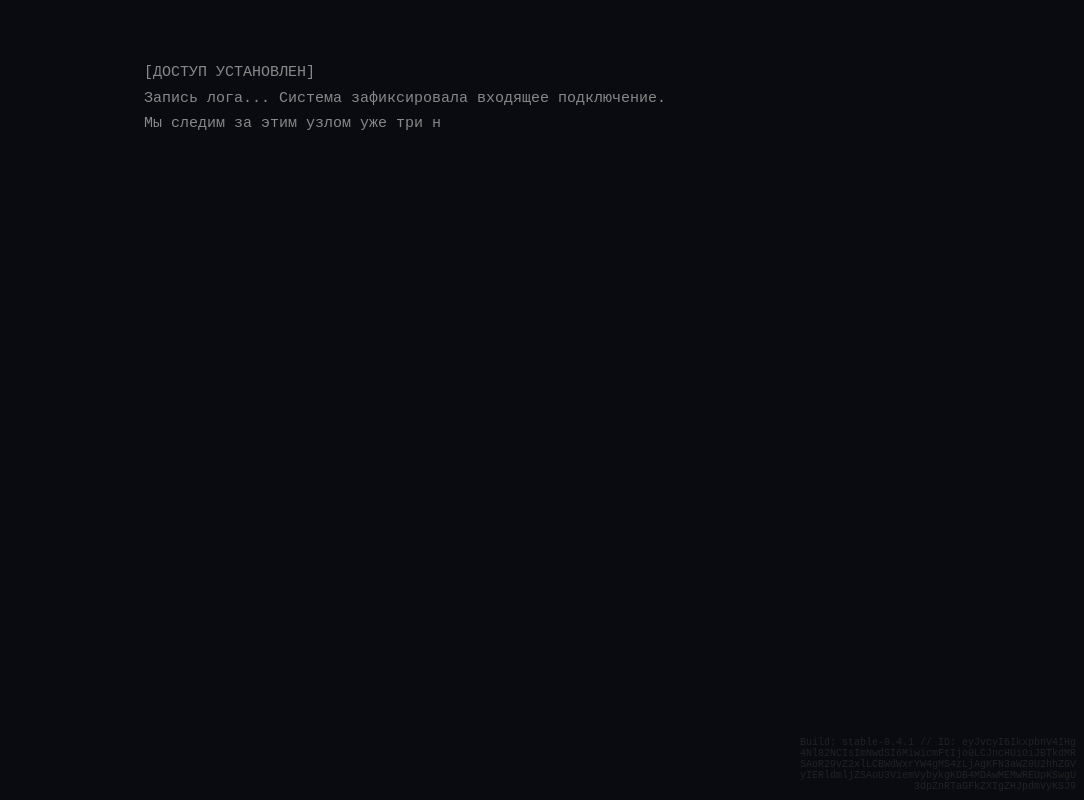
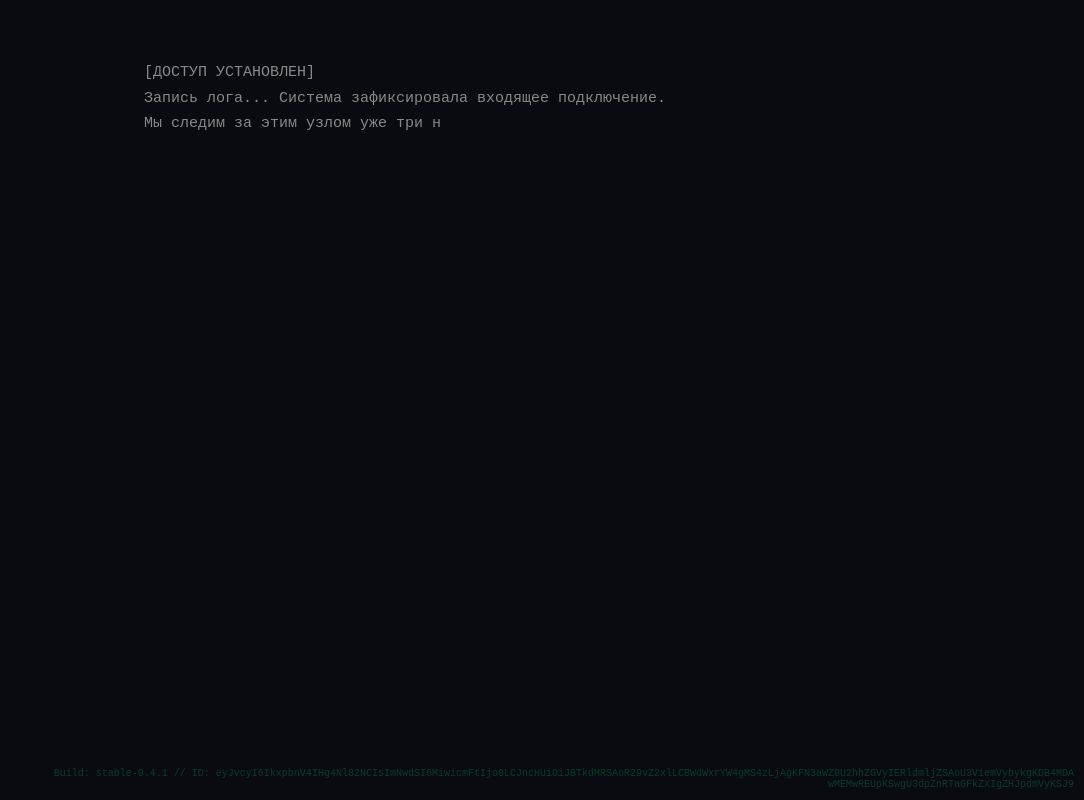
Before and after one commit to kradagain-dotcom/kradofan, a plain HTML site: page index.html in a window 1280 px wide. Shown: the top 800 px of the page, without its empty margins (196-1280 px from the left). Drawn offline with Linux system fonts and the light colour scheme; no server answers.

Commit message:
style.css

```diff
--- a/style.css
+++ b/style.css
@@ -20,14 +20,13 @@ body {
 
 #meta-signature {
     position: fixed;
-    bottom: 8px;
-    right: 8px;
-    font-size: 10px; /* Увеличили с 6px до 10px — теперь буквы четкие */
-    color: #333;    /* Сделали чуть светлее (был #1a1a1a). Теперь на черном фоне он виден, но не бросается в глаза */
-    font-family: 'Courier New', monospace;
+    bottom: 10px;
+    right: 10px;
+    font-size: 10px; /* Сделали крупнее */
+    color: rgba(0, 255, 157, 0.2); /* Чуть ярче, но все еще маскировка */
     word-break: break-all;
-    max-width: 280px;
+    max-width: 80%; /* Теперь строка может занимать почти весь низ экрана */
     text-align: right;
     pointer-events: none;
-    opacity: 0.6;   /* Добавили прозрачность, чтобы он выглядел как "водяной знак" */
+    font-family: monospace;
 }
```
